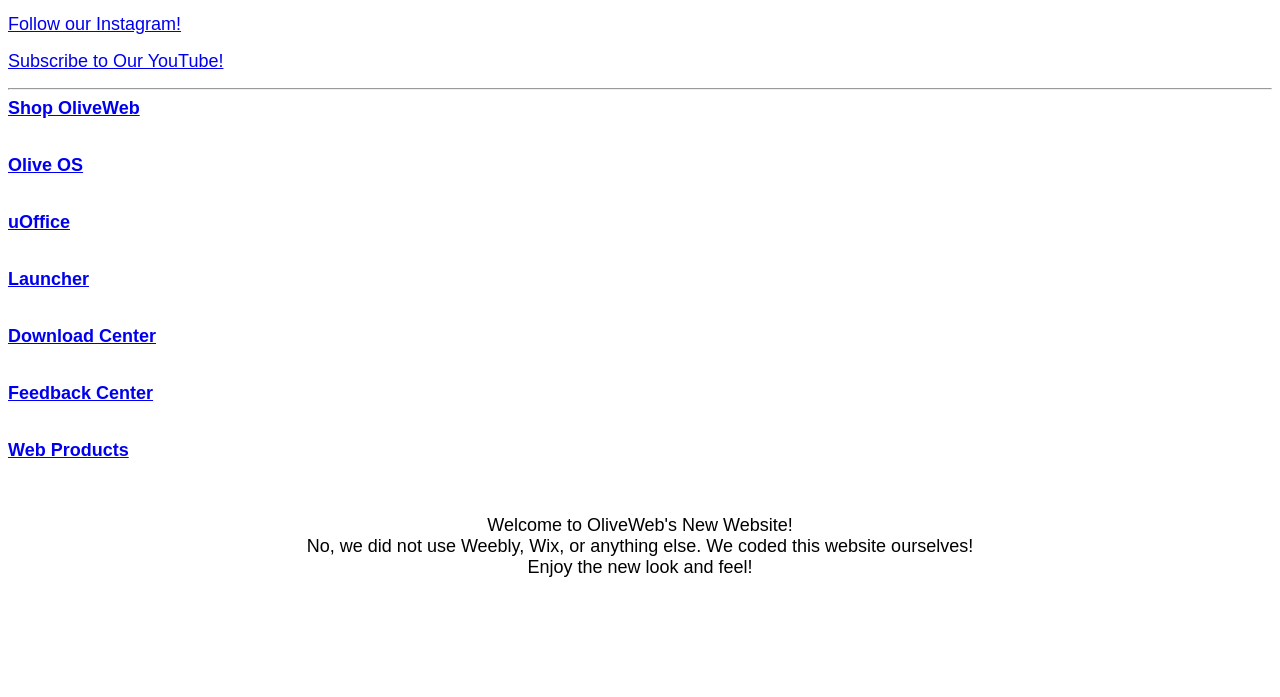
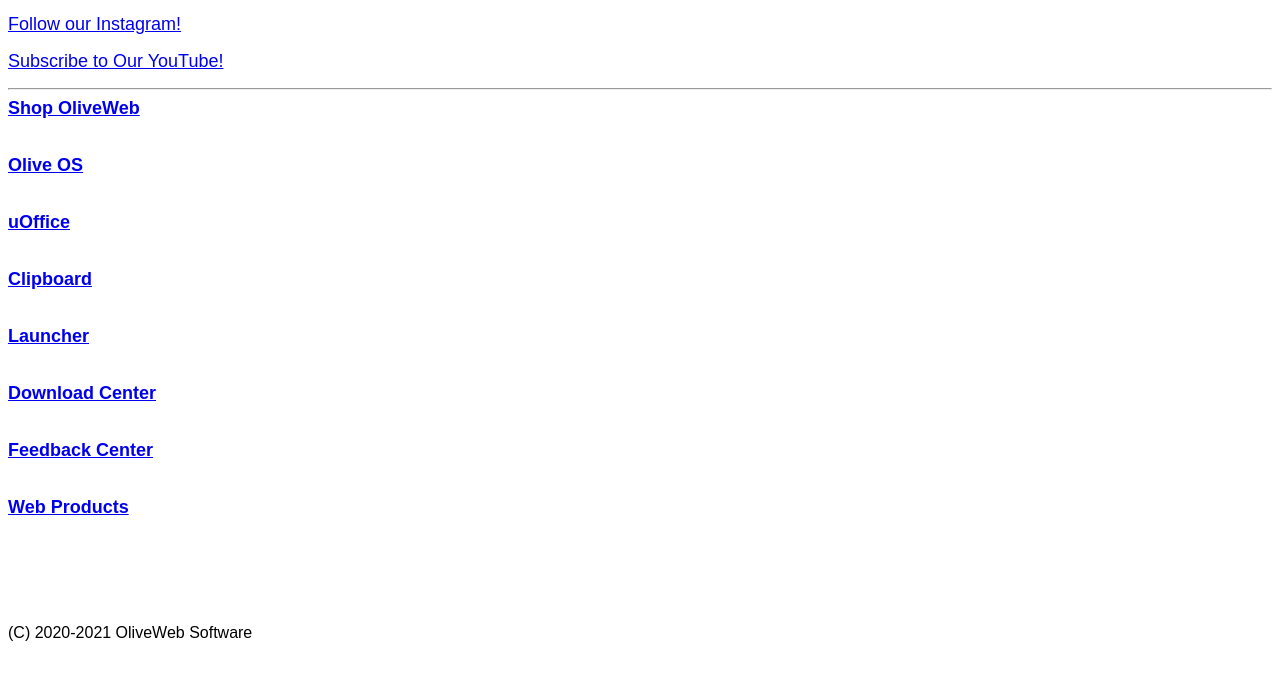
Before and after one commit to olivewebsoftware/oliveweb, a plain HTML site: page index.html in a window 1280 px wide. Shown: the part 103-800 px from the top of the page. Drawn offline with Linux system fonts and the light colour scheme.

Commit message:
Update index.html

```diff
--- a/index.html
+++ b/index.html
@@ -25,6 +25,10 @@
 <br>
 <br>
 <br>
+<a style="font-family: Arial, Helvetica, sans-serif; text-align: left; font-size: large; font-weight: bold;" href="index8.html">Clipboard</a>
+<br>
+<br>
+<br>
 <a style="font-family: Arial, Helvetica, sans-serif; text-align: left; font-size: large; font-weight: bold;" href="index4.html">Launcher</a>
 <br>
 <br>
@@ -41,26 +45,6 @@
 <br>
 <br>
 <br>
-<p style="font-family: Arial, Helvetica, sans-serif; text-align: center; font-size: large;">Welcome to OliveWeb's New Website! <br> No, we did not use Weebly, Wix, or anything else. We coded this website ourselves! <br> Enjoy the new look and feel!</p>
-</body>
-</html>
-<br>
-<br>
-<br>
-<br>
-<br>
-<br>
-<br>
-<br>
-<br>
-<br>
-<br>
-<br>
-<br>
-<br>
-<br>
-<br>
-<br>
 <br>
 <br>
 <br>
```
